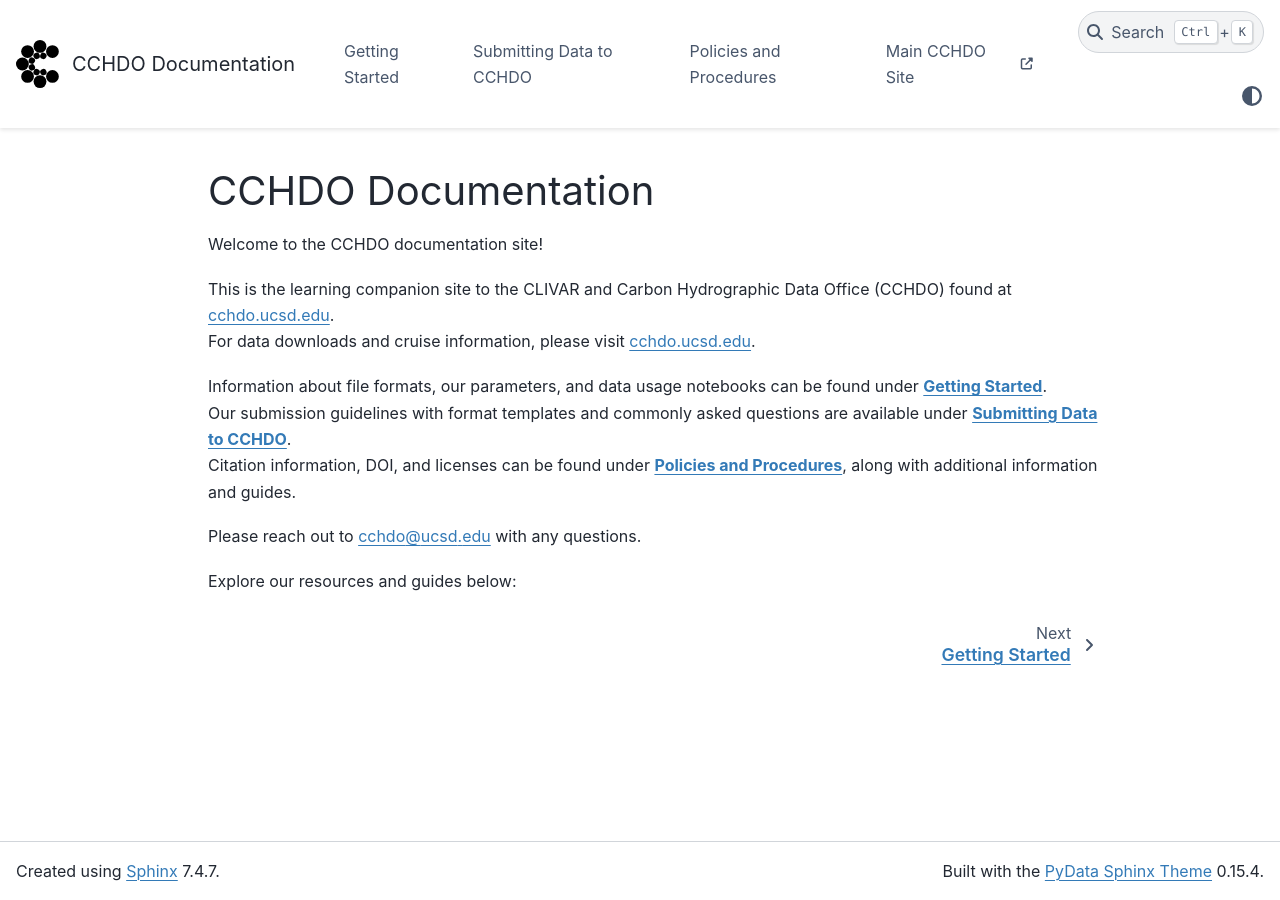
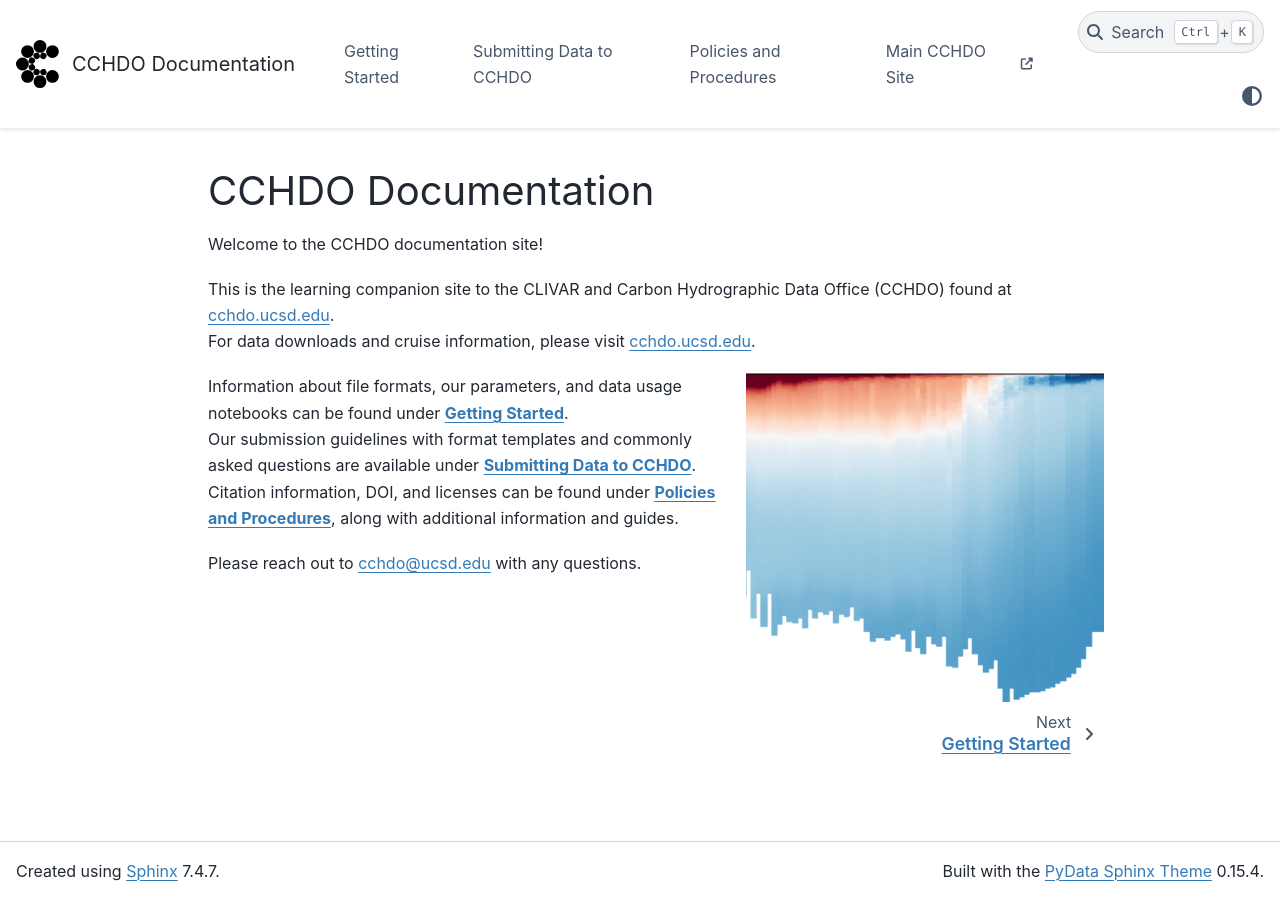
Before and after one commit to cchdo/cchdo-learning-and-guides, a Sphinx documentation site: the page built from docs/index.md, in a window 1280 px wide. Built offline with Sphinx 7.4.7 and the PyData theme 0.15.4, drawn with Linux system fonts in a browser that asks for light colours; pages that are not in the unit, such as notebooks, are missing from menus.

Commit message:
Put image on front page

````diff
--- a/docs/index.md
+++ b/docs/index.md
@@ -5,13 +5,17 @@ Welcome to the CCHDO documentation site!
 This is the learning companion site to the CLIVAR and Carbon Hydrographic Data Office (CCHDO) found at [cchdo.ucsd.edu](https://cchdo.ucsd.edu).
 For data downloads and cruise information, please visit [cchdo.ucsd.edu](https://cchdo.ucsd.edu).
 
+```{image} /_static/figure_notebook.png
+:alt: Sample figure from the CCHDO Notebooks
+:width: 40%
+:align: right
+```
 Information about file formats, our parameters, and data usage notebooks can be found under **[](getting_started/index)**.
 Our submission guidelines with format templates and commonly asked questions are available under **[](submitting_data/index)**.
 Citation information, DOI, and licenses can be found under **[](policies_and_procedures/index)**, along with additional information and guides.
 
 Please reach out to [cchdo@ucsd.edu](mailto:cchdo@ucsd.edu) with any questions.
 
-Explore our resources and guides below:
 
 ```{toctree}
 ---
````
Also changed, not shown: docs/_static/figure_notebook.png (added).
